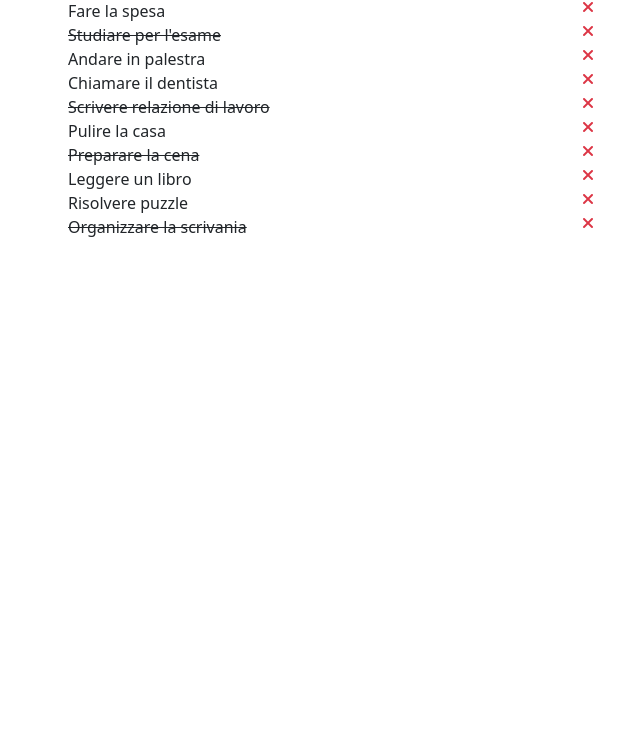
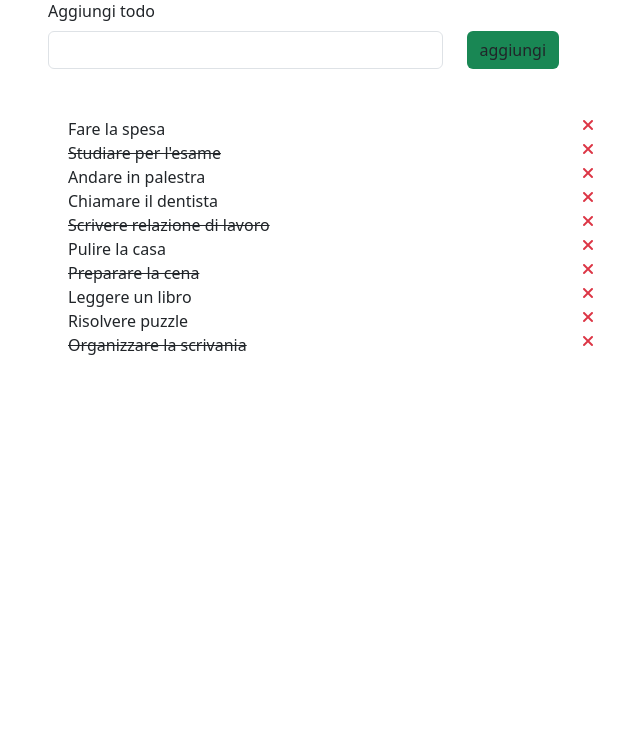
Before and after one commit to francescolazzarin/vue-todolist, a plain HTML site: page index.html in a window 1280 px wide. Shown: the part 57-800 px from the top of the page, without its empty margins (325-965 px from the left). Drawn offline with nearby package versions, Linux system fonts and the light colour scheme.

Commit message:
<feat>:Struttura html per aggiungere todo con relativa funzione

```diff
--- a/index.html
+++ b/index.html
@@ -13,7 +13,16 @@
 
         <div class="container">
             <h1 class="text-center">Todo</h1>
-            <ul class="w-50 m-auto">
+            <div class="row w-50 m-auto align-items-end">
+                <div class="col-9">
+                    <label for="todo" class="form-label">Aggiungi todo</label>
+                    <input v-model="nuovoTodo" type="text" class="form-control" id="todo" placeholder="Aggiungi todo">
+                </div>
+                <div class="col-3">
+                    <button @click="aggiungitodo()" class="btn bg-success">aggiungi</button>
+                </div>
+            </div>
+            <ul class="w-50 m-auto mt-5">
                 <li class="d-flex justify-content-between" v-for="(element, index) in todoList" ><span :class="element.done ? 'text-decoration-line-through' : 'text-decoration-none'">{{element.text}}</span><i @click="rimuovitoDo(index)" class="fa-solid fa-xmark text-danger"></i></li>
             </ul>
         </div>
--- a/main.js
+++ b/main.js
@@ -18,6 +18,7 @@
   createApp({
     data() {
       return {
+        nuovoTodo:" ",
         todoList: [
             { text: 'Fare la spesa', done: false },
             { text: 'Studiare per l\'esame', done: true },
@@ -33,8 +34,12 @@
       }
     },
     methods:{
-        rimuovitoDo(indiceCorrente){
-            this.todoList.splice(indiceCorrente, 1)
-        }
+      rimuovitoDo(indiceCorrente){
+        this.todoList.splice(indiceCorrente, 1)
+      },
+      aggiungitodo(){
+        this.todoList.push({text:this.nuovoTodo, done:false})
+        this.nuovoTodo = " "
+      }
     }
   }).mount('#app')
```
